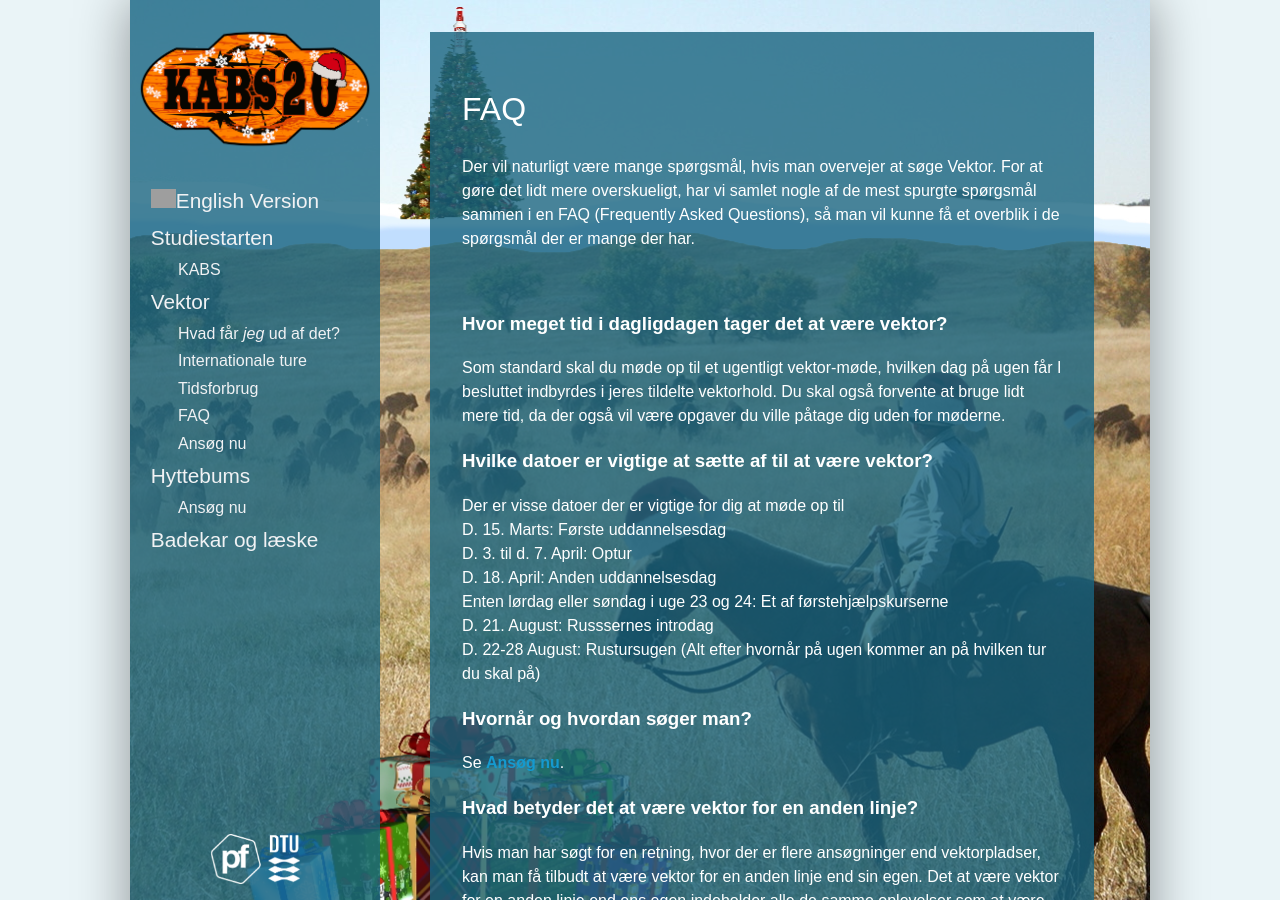
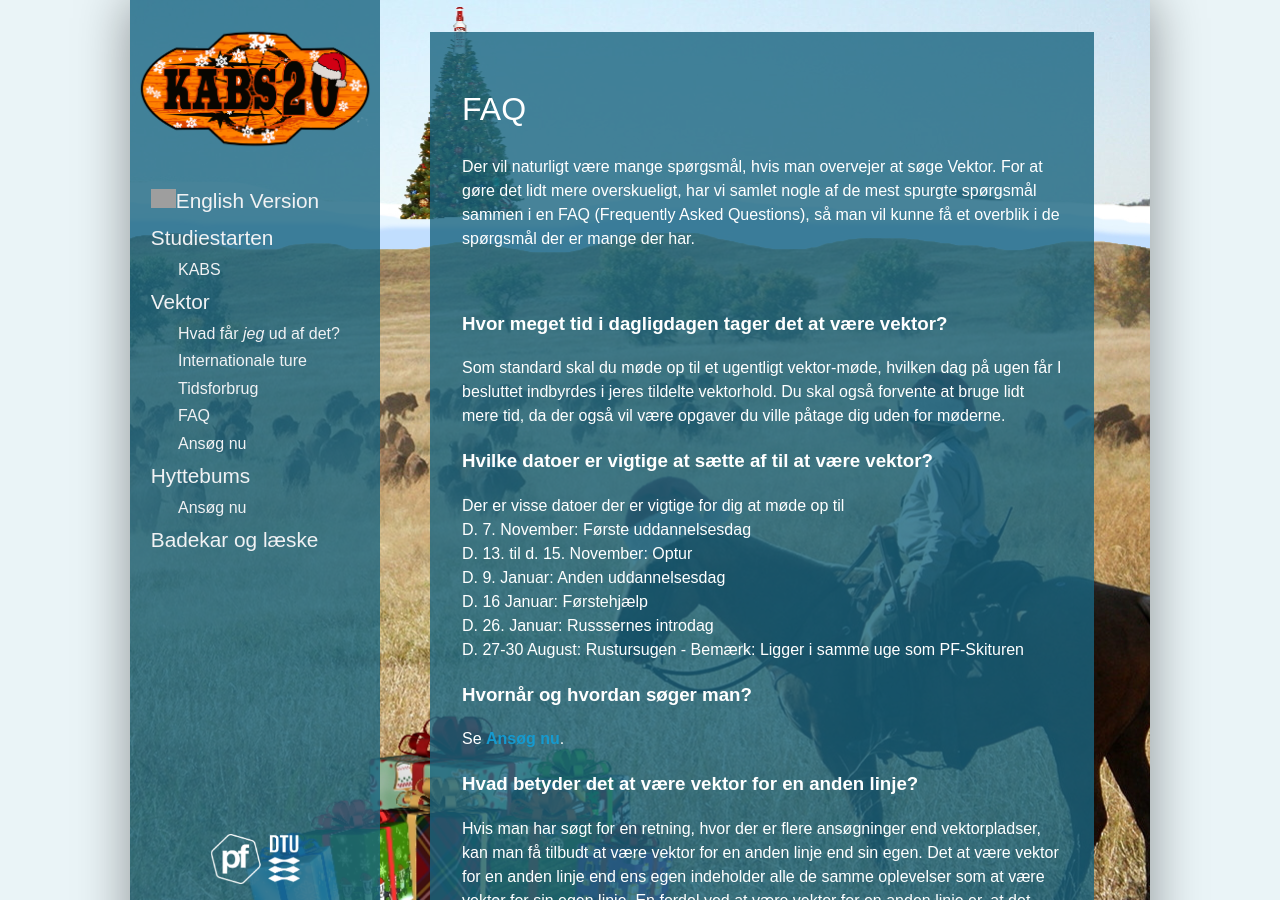
Before and after one commit to KABSDTU/kabsdtu.github.io, a Jekyll site: the page built from faq.md, in a window 1280 px wide and 900 px high. Built offline with Jekyll 4.4.1, drawn with Linux system fonts in a browser that asks for light colours; some web fonts are replaced; grey boxes are pictures that could not be loaded.

Commit message:
Updated FAQ dates to correspond with winterdates

```diff
--- a/faq.md
+++ b/faq.md
@@ -13,12 +13,12 @@ title: FAQ
 
 <h3><b>Hvilke datoer er vigtige at sætte af til at være vektor?</b></h3>
 <p>Der er visse datoer der er vigtige for dig at møde op til<br/>
-D. 15. Marts: Første uddannelsesdag<br/>
-D. 3. til d. 7. April: Optur<br/>
-D. 18. April: Anden uddannelsesdag<br/>
-Enten lørdag eller søndag i uge 23 og 24: Et af førstehjælpskurserne<br/>
-D. 21. August: Russsernes introdag<br/>
-D. 22-28 August: Rustursugen (Alt efter hvornår på ugen kommer an på hvilken tur du skal på)<br/>
+D. 7. November: Første uddannelsesdag<br/>
+D. 13. til d. 15. November: Optur<br/>
+D. 9. Januar: Anden uddannelsesdag<br/>
+D. 16 Januar: Førstehjælp<br/>
+D. 26. Januar: Russsernes introdag<br/>
+D. 27-30 August: Rustursugen - Bemærk: Ligger i samme uge som PF-Skituren<br/>
 </p>
 
 <h3><b>Hvornår og hvordan søger man?</b></h3>
```
